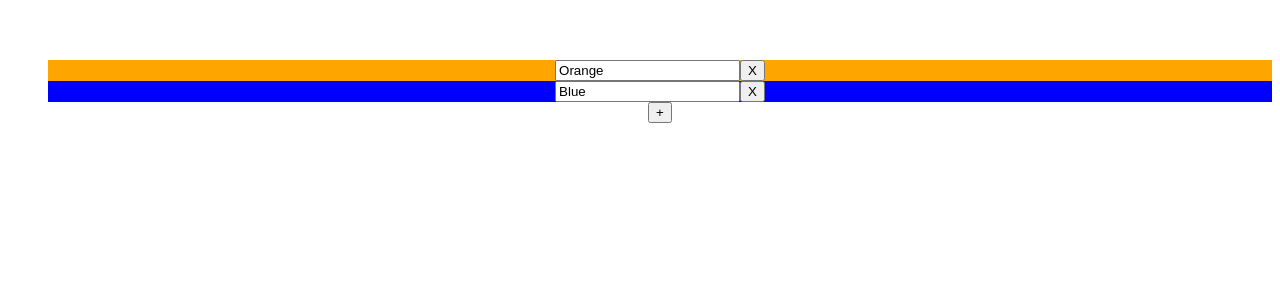
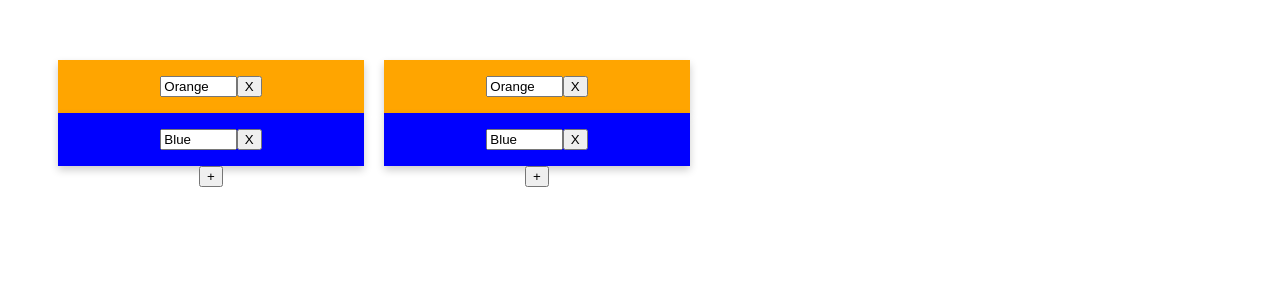
Before and after one commit to hugzton/assessment-vuejs-heyteam, a Vue app: page / in a window 1280 px wide. Shown: the top 300 px of the page. Built offline with nearby package versions, Linux system fonts and the light colour scheme.

Commit message:
add buttn add item & delete item

```diff
--- a/src/App.vue
+++ b/src/App.vue
@@ -1,18 +1,37 @@
 <template>
   <div id="app">
     <ul>
-      <div
-          v-for="item in items[0]"
-          v-bind:key="item.index"
-          :style="handleColor(item)"
-        >
-        <input v-model="item.color" />
-        <button>X</button>
+      <div class="column">
+        <div
+            class="card"
+            v-for="item in items[0]"
+            v-bind:key="item.index"
+            :style="handleColor(item)"
+            v-on:click="handleSelect(item)"
+          >
+          <input style=" width: 25%;" v-model="item.color" />
+          <button class="btn-card-delete">X</button>
+        </div>
+        <button class="btn-card-add" v-on:click="addItem(0, items[0])">+</button>
       </div>
-      <button>+</button>
+    </ul>
+    <ul>
+      <div class="column">
+        <div
+            class="card"
+            v-for="item in items[1]"
+            v-bind:key="item.index"
+            :style="handleColor(item)"
+            v-on:click="handleSelect(item)"
+          >
+          <input style=" width: 25%;" v-model="item.color" />
+          <button class="btn-card-delete">X</button>
+        </div>
+        <button class="btn-card-add" v-on:click="addItem(1, items[1])">+</button>
+      </div>
     </ul>
   </div>
-</template>
+</template>okokok
 
 <script>
 
@@ -49,7 +68,14 @@ export default {
   methods: {
     handleColor (item) {
       return "background-color: " + item.color
-    }
+    },
+    handleSelect (item) {
+      this.isSelected = item
+      console.log(this.isSelected);
+    },
+    addItem(id, items) {
+        items.push({ list: id, color: "Orange" })
+    },
   }
 }
 </script>
@@ -63,4 +89,38 @@ export default {
   color: #2c3e50;
   margin-top: 60px;
 }
+
+.list {
+  border: 1px solid black;
+}
+.btn-card-delete {
+  top:0;
+  right:0;
+  z-index :1;
+}
+
+.btn-card-add {
+  top:0;
+  right:0;
+  z-index :1;
+}
+
+#itm {
+  position: relative;
+}
+
+.card {
+  box-shadow: 0 4px 8px 0 rgba(0, 0, 0, 0.2);
+  padding: 16px;
+  text-align: center;
+  background-color: #f1f1f1;
+}
+
+/* Float four columns side by side */
+.column {
+  float: left;
+  width: 25%;
+  padding: 0 10px;
+}
+
 </style>
```
